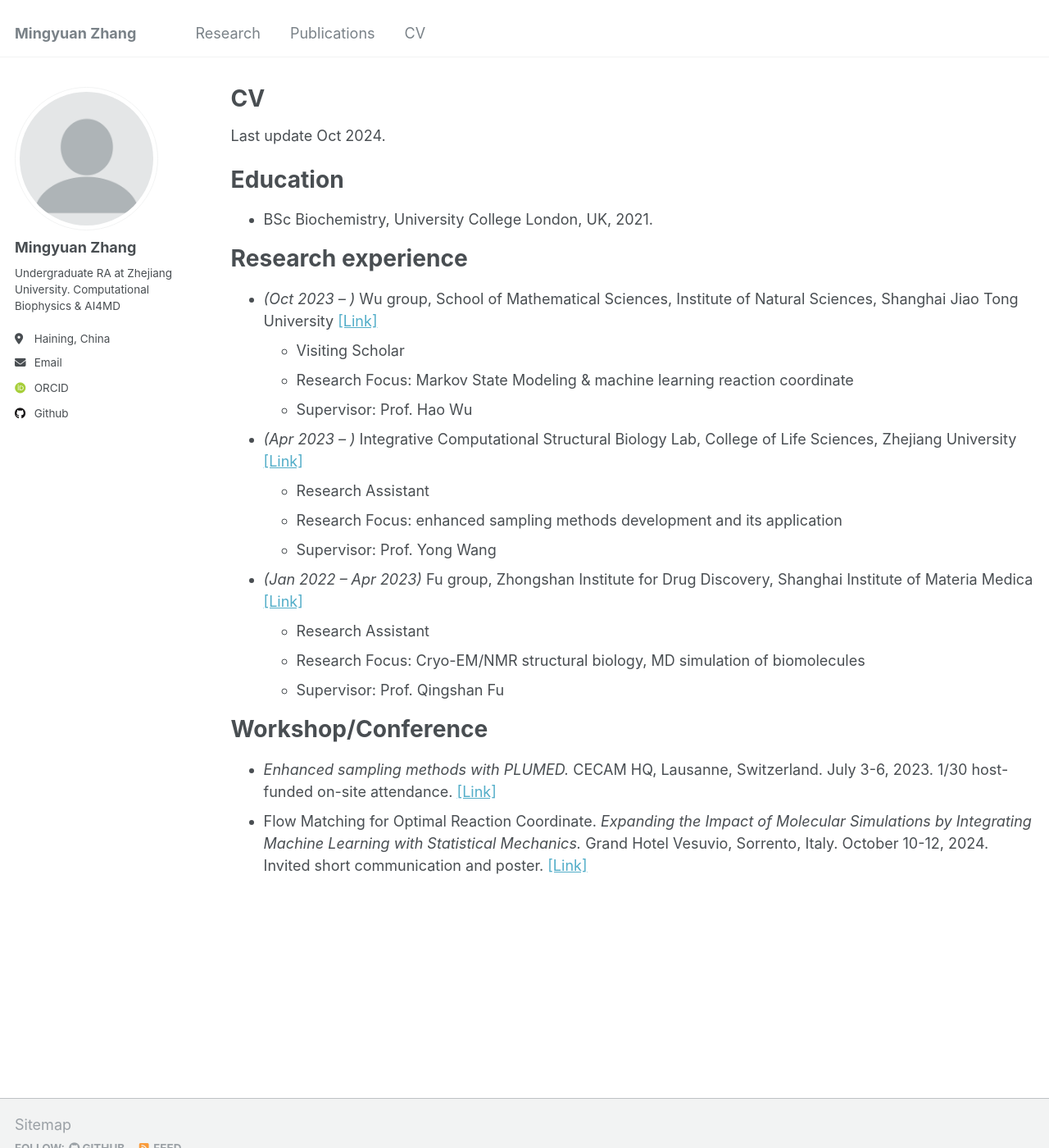
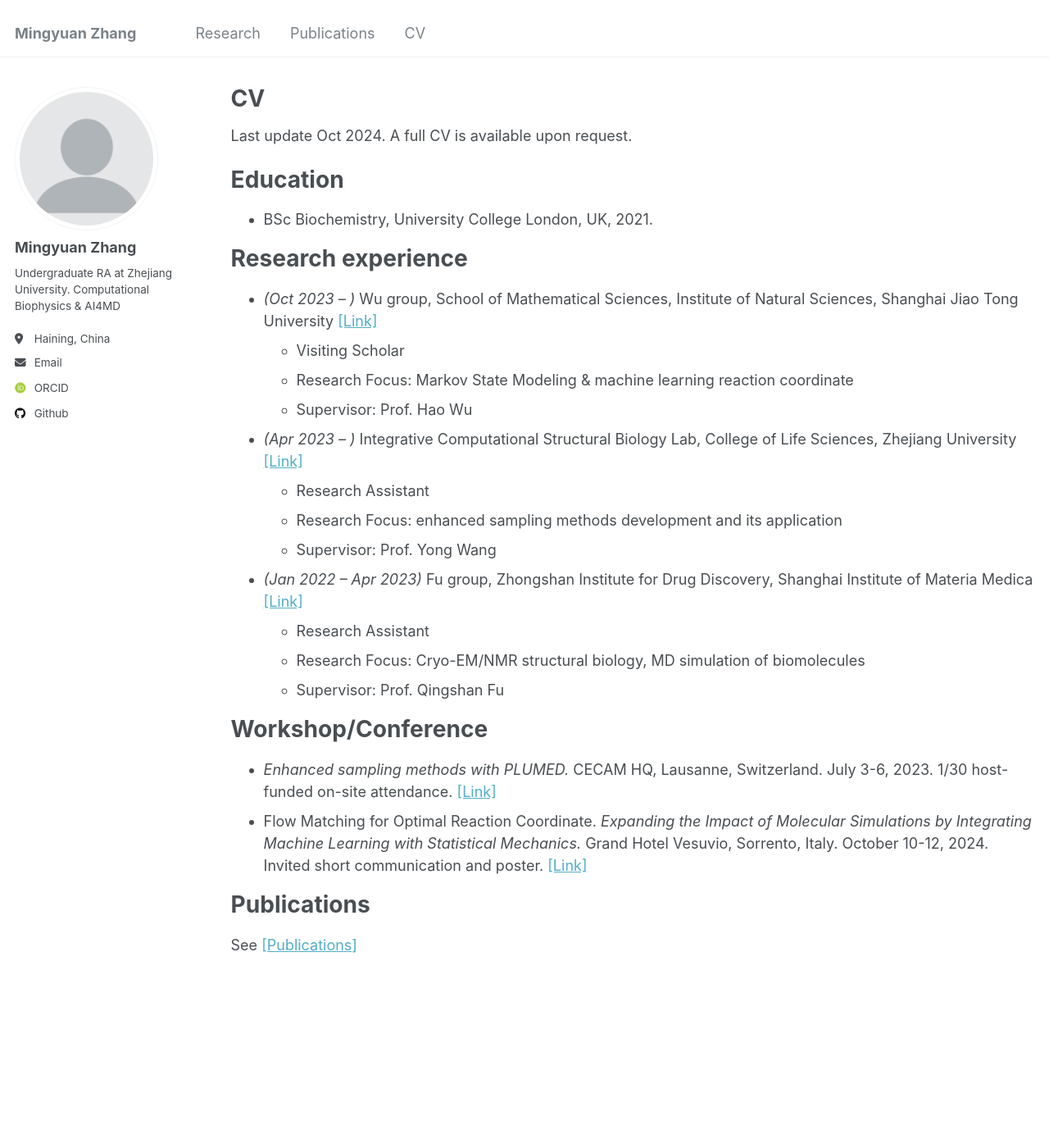
Before and after one commit to Mingyuan00/Mingyuan00.github.io, a Jekyll site: the page built from _pages/cv.md, in a window 1280 px wide and 1400 px high. Shown: the whole window at 82% size. Built offline with Jekyll 4.4.1, drawn with Linux system fonts in a browser that asks for light colours; some web fonts are replaced.

Commit message:
Update cv.md

```diff
--- a/_pages/cv.md
+++ b/_pages/cv.md
@@ -9,7 +9,7 @@ redirect_from:
 
 {% include base_path %}
 
-Last update Oct 2024.
+Last update Oct 2024. A full CV is available upon request.
 
 Education
 ======
@@ -37,3 +37,7 @@ Workshop/Conference
 ======
 - *Enhanced sampling methods with PLUMED.* CECAM HQ, Lausanne, Switzerland. July 3-6, 2023. 1/30 host-funded on-site attendance. [[Link]](https://www.cecam.org/workshop-details/enhanced-sampling-methods-with-plumed-1200)
 - Flow Matching for Optimal Reaction Coordinate. *Expanding the Impact of Molecular Simulations by Integrating Machine Learning with Statistical Mechanics.* Grand Hotel Vesuvio, Sorrento, Italy. October 10-12, 2024. Invited short communication and poster. [[Link]](https://www.cecam.org/workshop-details/expanding-the-impact-of-molecular-simulations-by-integrating-machine-learning-with-statistical-mechanics-1331)
+
+Publications
+======
+See [[Publications]](https://mingyuan00.github.io/publications/)
```
